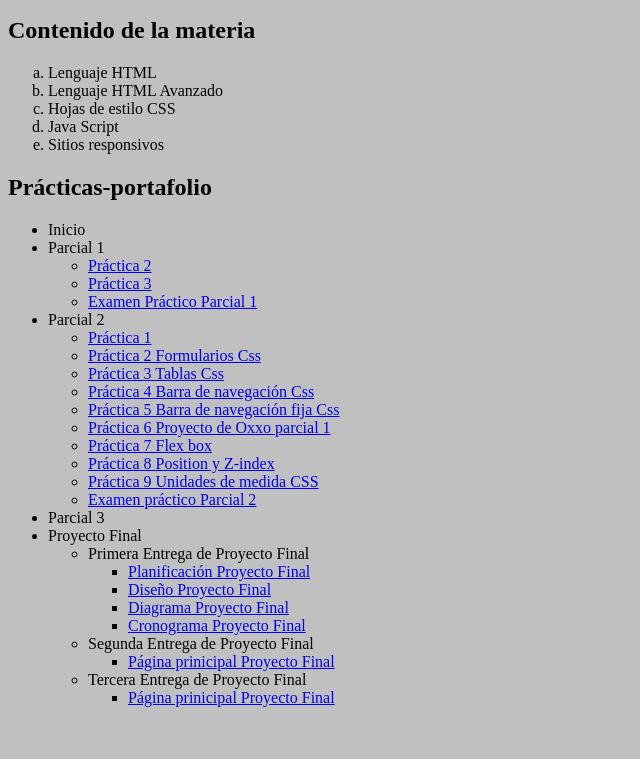
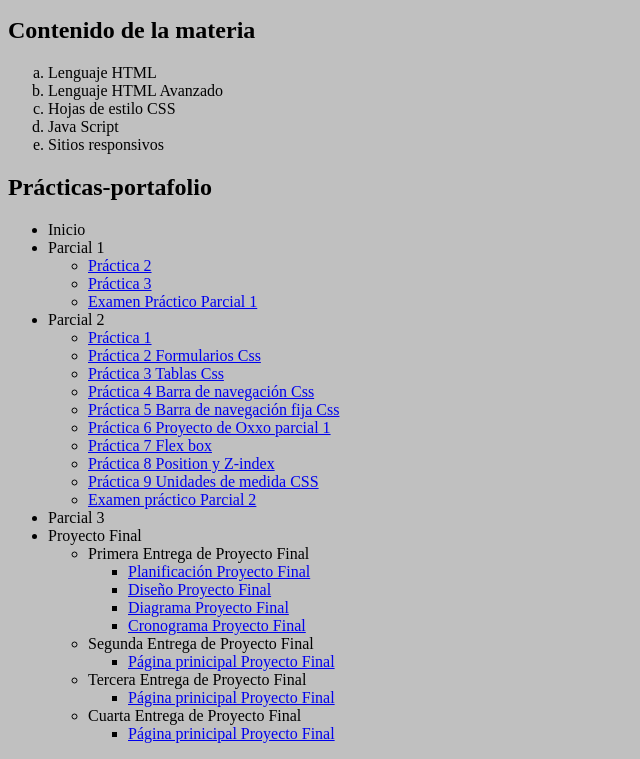
Before and after one commit to 3mm4nu3lMr/evidencias1web, a plain HTML site: page index.html in a window 1280 px wide. Shown: the part 1225-1984 px from the top of the page, without its empty margins (0-640 px from the left). Before the commit the page ends 1948 px from the top, so only its background shows below. Drawn offline with Linux system fonts and the light colour scheme.

Commit message:
index.html

```diff
--- a/index.html
+++ b/index.html
@@ -136,6 +136,11 @@ Fecha: 06/02/25-->
 							<li> <a href= "3era Entrega/web_final_final/index.html">Página prinicipal Proyecto Final</a></li>
 
 						</ul>
+					<li> <a>Cuarta Entrega de Proyecto Final</a></li>
+						<ul>
+							<li> <a href= "4ta Entrega/Entrega No 4 186916_186790(actualizado)/Entrega No 4 186916_186790/web_final_final/pagina_principal.html">Página prinicipal Proyecto Final</a></li>
+
+						</ul>
 
 					</ul>
 
```
